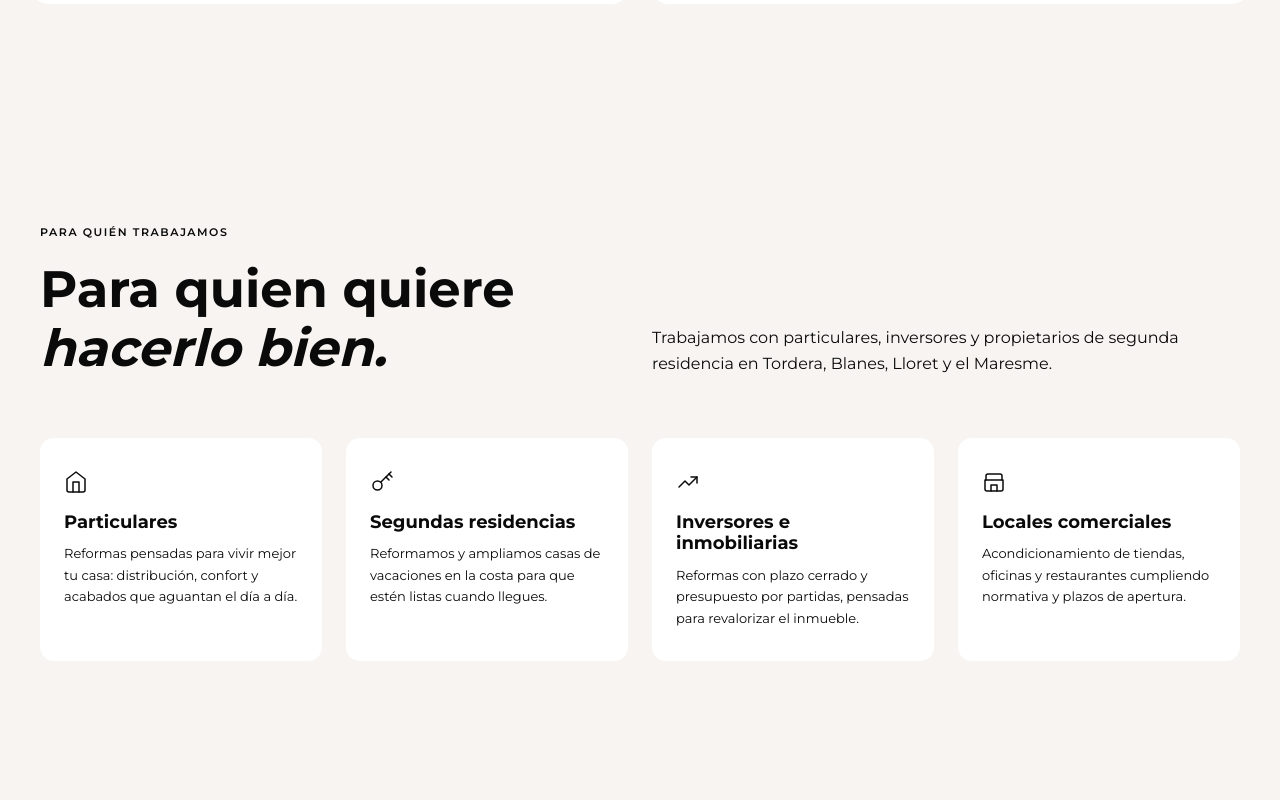
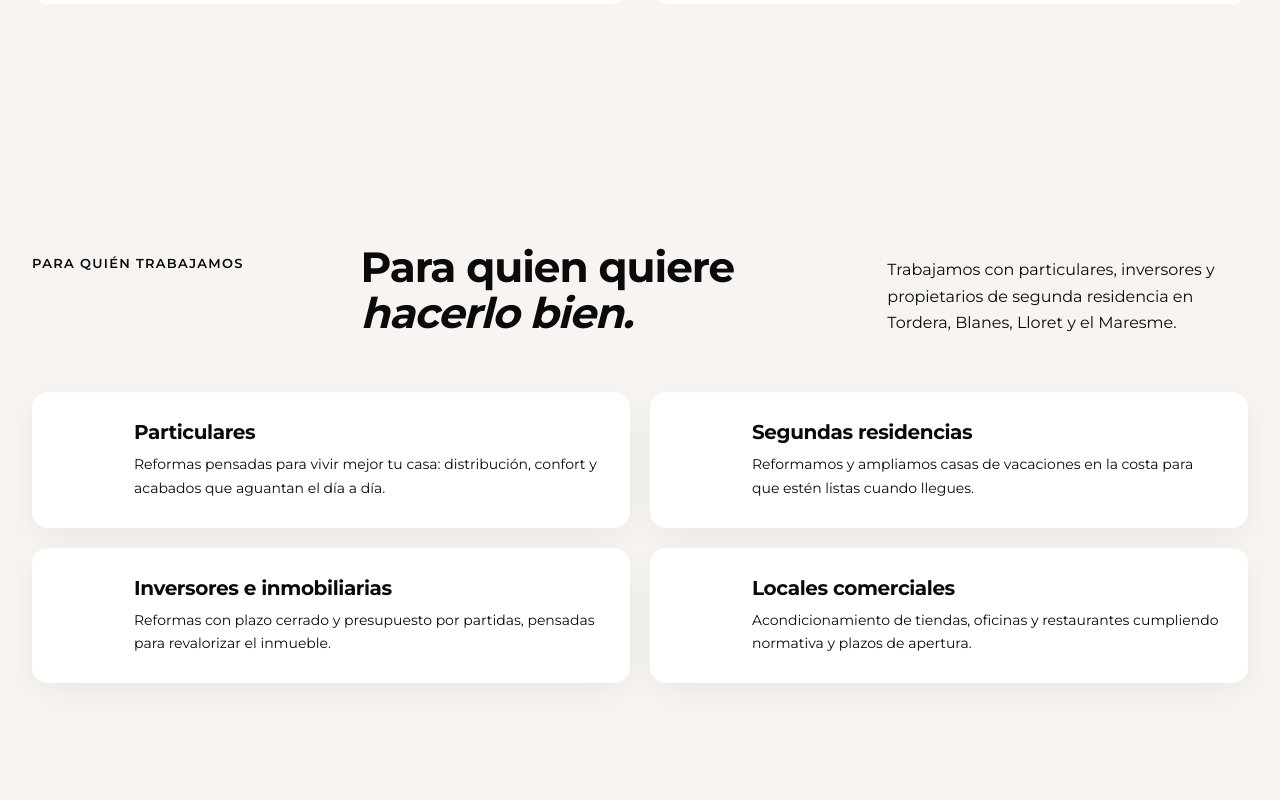
Before and after one commit to freesbe-ops/ferlo, a React (Vite) app: page /es in a window 1280 px wide. Shown: the part 2380-3180 px from the top of the page. Built offline with nearby package versions, Linux system fonts and the light colour scheme; a web font is replaced by a local one.

Commit message:
feat(design): C.3 forwhom + fix número 01 a serveis

```diff
--- a/src/App.tsx
+++ b/src/App.tsx
@@ -401,7 +401,6 @@ export default function App() {
               <Link key={s.title} to={servicePath(currentLang, SERVICE_KEYS[i])} className="svc-card">
                 <div className="svc-image">
                   <img src={SERVICE_IMAGES[i]} alt={`${s.title} — FERLO`} loading="lazy" decoding="async" width={600} height={400} />
-                  <span className="svc-number">{String(i + 1).padStart(2, '0')}</span>
                 </div>
                 <div className="svc-content">
                   <span className="svc-icon">{SERVICE_ICONS[i]}</span>
@@ -430,7 +429,6 @@ export default function App() {
         .svc-image { position: relative; height: 350px; overflow: hidden; flex-shrink: 0; }
         .svc-image img { width: 100%; height: 100%; object-fit: cover; filter: saturate(0.75) sepia(0.06); transition: transform 0.6s; display: block; }
         .svc-card:hover .svc-image img { transform: scale(1.025); }
-        .svc-number { position: absolute; top: 18px; right: 18px; padding: 8px 12px; color: #fff; border: 1px solid rgba(255,255,255,0.45); border-radius: 999px; background: rgba(10,10,10,0.28); backdrop-filter: blur(8px); -webkit-backdrop-filter: blur(8px); font-size: 12px; font-weight: 500; line-height: 1; }
         .svc-content { position: relative; padding: 32px; display: flex; flex-direction: column; flex: 1; }
         .svc-icon { position: absolute; right: 28px; top: -27px; width: 54px; height: 54px; display: grid; place-items: center; color: #fff; border-radius: 50%; background: var(--color-primary); }
         .svc-content h3 { font-family: 'Montserrat', sans-serif; font-size: 24px; font-weight: 700; line-height: 1.2; letter-spacing: -0.025em; margin: 0; color: var(--color-ink); }
@@ -451,44 +449,51 @@ export default function App() {
         }
       `}</style>
 
-      <style>{`
-        .section-header-grid { grid-template-columns: 1fr 1fr; }
-        @media (max-width: 768px) {
-          .section-header-grid { grid-template-columns: 1fr !important; }
-        }
-      `}</style>
-
       {/* FOR WHOM */}
-      <section style={{ backgroundColor: 'var(--color-cream)', padding: '100px 24px' }}>
-        <div style={{ maxWidth: 1200, margin: '0 auto' }}>
-          <div style={{ marginBottom: 60, display: 'grid', gridTemplateColumns: '1fr 1fr', gap: 24, alignItems: 'end' }} className="section-header-grid">
-            <div>
-              <div style={{ fontSize: 11, fontWeight: 600, letterSpacing: '0.14em', color: 'var(--color-muted)', textTransform: 'uppercase', marginBottom: 20 }}>{t('forwhom.title')}</div>
-              <h2 style={{ fontFamily: "'Montserrat', sans-serif", fontSize: 'clamp(32px, 4vw, 52px)', fontWeight: 700, lineHeight: 1.15, color: 'var(--color-ink)', margin: 0 }} dangerouslySetInnerHTML={{ __html: t('forwhom.heading') }} />
-            </div>
-            <p style={{ fontSize: 16, color: 'var(--color-muted)', lineHeight: 1.65, margin: 0 }}>
-              {t('forwhom.subheading')}
-            </p>
+      <section className="fw-section">
+        <div className="fw-container">
+          <div className="fw-head">
+            <span className="fw-eyebrow">{t('forwhom.title')}</span>
+            <h2 className="fw-title" dangerouslySetInnerHTML={{ __html: t('forwhom.heading') }} />
+            <p className="fw-body">{t('forwhom.subheading')}</p>
           </div>
-
-          <div style={{ display: 'grid', gridTemplateColumns: 'repeat(4, 1fr)', gap: 24 }} className="forwhom-grid">
+          <div className="fw-grid">
             {forWhom.map((f, i) => (
-              <div key={f.title} style={{ padding: '32px 24px', borderRadius: 14, border: '1px solid var(--color-border)', backgroundColor: '#FFFFFF', transition: 'border-color 0.2s, background 0.2s' }}
-                onMouseEnter={e => { (e.currentTarget as HTMLElement).style.borderColor = 'var(--color-primary)'; (e.currentTarget as HTMLElement).style.backgroundColor = '#FFFFFF'; }}
-                onMouseLeave={e => { (e.currentTarget as HTMLElement).style.borderColor = 'var(--color-border)'; (e.currentTarget as HTMLElement).style.backgroundColor = '#FFFFFF'; }}>
-                <div style={{ color: 'var(--color-primary)', marginBottom: 18 }}>{FOR_WHOM_ICONS[i]}</div>
-                <h3 style={{ fontFamily: "'Montserrat', sans-serif", fontSize: 18, fontWeight: 700, color: 'var(--color-ink)', marginBottom: 10, lineHeight: 1.2 }}>{f.title}</h3>
-                <p style={{ fontSize: 13, color: 'var(--color-muted)', lineHeight: 1.65, margin: 0 }}>{f.desc}</p>
-              </div>
+              <article key={f.title} className="fw-card">
+                <span className="fw-icon">{FOR_WHOM_ICONS[i]}</span>
+                <div className="fw-text">
+                  <h3>{f.title}</h3>
+                  <p>{f.desc}</p>
+                </div>
+              </article>
             ))}
           </div>
         </div>
       </section>
 
       <style>{`
-        .forwhom-grid { grid-template-columns: repeat(4, 1fr); }
-        @media (max-width: 900px) { .forwhom-grid { grid-template-columns: repeat(2, 1fr) !important; } }
-        @media (max-width: 500px) { .forwhom-grid { grid-template-columns: 1fr !important; } }
+        .fw-section { padding: 120px 0; background: var(--color-warm); }
+        .fw-container { width: min(1248px, calc(100% - 64px)); margin: 0 auto; }
+        .fw-head { display: grid; grid-template-columns: 0.8fr 1.35fr 1fr; align-items: end; gap: 40px; margin-bottom: 56px; }
+        .fw-eyebrow { display: block; align-self: start; padding-top: 10px; color: var(--color-primary-dark); font-size: 13px; font-weight: 600; letter-spacing: 0.1em; text-transform: uppercase; }
+        .fw-title { margin: 0; font-family: 'Montserrat', sans-serif; font-size: clamp(34px, 3.3vw, 48px); font-weight: 700; line-height: 1.1; letter-spacing: -0.025em; color: var(--color-ink); }
+        .fw-body { margin: 0; color: var(--color-muted); font-size: 16px; line-height: 1.65; }
+        .fw-grid { display: grid; grid-template-columns: repeat(2, 1fr); gap: 20px; }
+        .fw-card { display: flex; align-items: flex-start; gap: 20px; min-width: 0; padding: 28px; border: 1px solid var(--color-border); border-radius: 16px; background: #fff; box-shadow: 0 10px 30px rgba(20, 15, 10, 0.05); transition: transform 0.3s, box-shadow 0.3s, border-color 0.3s; }
+        .fw-card:hover { transform: translateY(-2px); border-color: var(--color-primary); box-shadow: var(--shadow-md); }
+        .fw-icon { flex-shrink: 0; width: 54px; height: 54px; display: grid; place-items: center; color: #fff; border-radius: 50%; background: var(--color-primary); }
+        .fw-text { min-width: 0; }
+        .fw-text h3 { margin: 0; font-family: 'Montserrat', sans-serif; font-size: 20px; font-weight: 700; line-height: 1.25; letter-spacing: -0.02em; color: var(--color-ink); }
+        .fw-text p { margin: 8px 0 0; color: var(--color-muted); font-size: 14px; line-height: 1.65; }
+        @media (max-width: 768px) {
+          .fw-section { padding: 64px 0; }
+          .fw-container { width: calc(100% - 40px); }
+          .fw-head { display: block; margin-bottom: 34px; }
+          .fw-eyebrow { margin-bottom: 16px; padding: 0; }
+          .fw-body { margin-top: 18px; }
+          .fw-grid { grid-template-columns: 1fr; }
+          .fw-card { padding: 24px; gap: 16px; }
+        }
       `}</style>
 
       {/* SOBRE NOSALTRES */}
```
